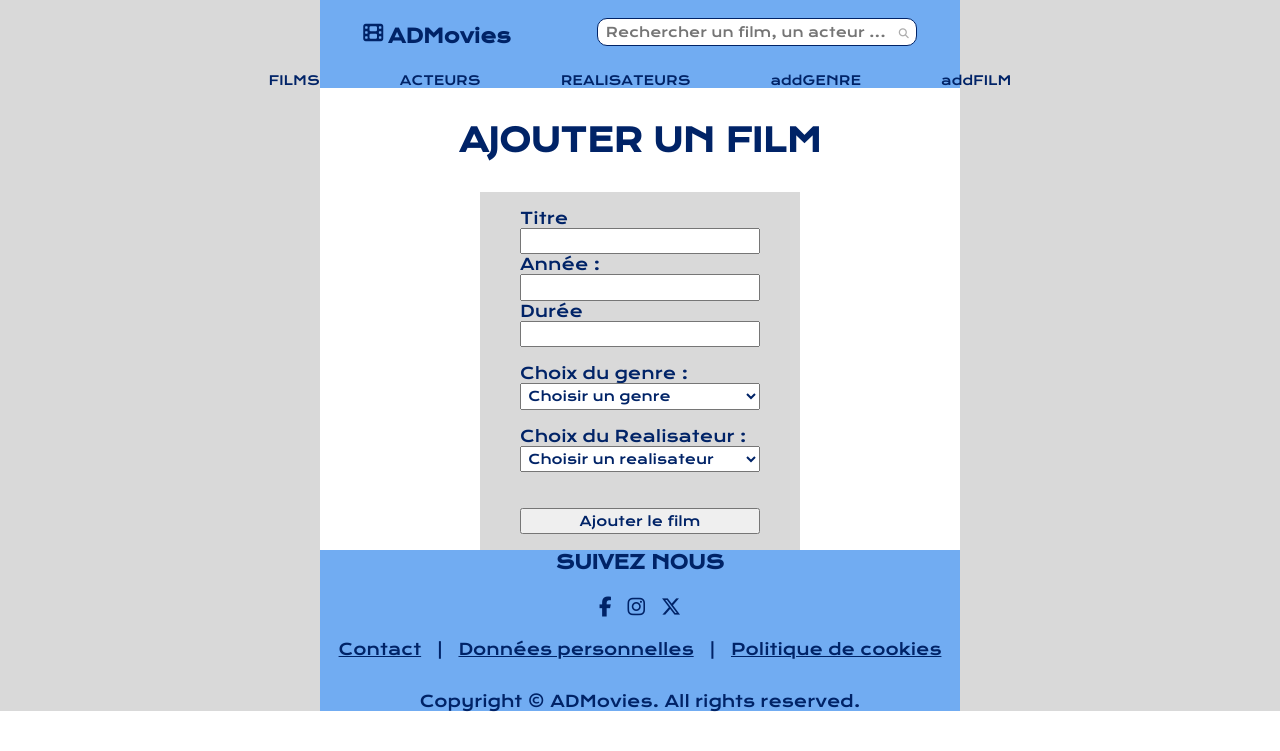
After one commit to AntoineDrc/Projet_cinema, a PHP site: template view/filmForm.php in a window 1280 px wide. The commit adds this page. Shown: the top 751 px of the page. Run offline with PHP 8.4, Linux system fonts and the light colour scheme; the template is opened without the code that fills it, so the values that code supplies are empty; some libraries are stand-ins or nearby versions.

Commit message:
ajouts de vues et d'un formulaire pour add un film a la BDD

```diff
--- a/public/css/style.css
+++ b/public/css/style.css
@@ -7,6 +7,11 @@
   padding: 0;
   vertical-align: top;
   font-family: "Krona One";
+}
+
+body {
+  /* display: flex;
+  justify-content: center; */
 }
 
 #wrapper {
@@ -30,7 +35,7 @@ nav {
 nav a {
   text-decoration: none;
   font-size: 0.8rem;
-  padding: 5px 5px 0 5px;
+  padding-top: 0.5rem;
 }
 
 .navBot a:hover {
@@ -73,7 +78,7 @@ nav a {
 
 .navBot {
   display: flex;
-  gap: 7rem;
+  gap: 5rem;
   justify-content: center;
 }
 
@@ -278,3 +283,29 @@ footer {
   width: 100%;
   object-fit: cover;
 }
+
+/* FILM FORM *******************/
+
+form {
+  display: flex;
+  flex-direction: column;
+  gap: 1rem;
+  width: 15rem;
+  margin: auto;
+}
+
+form label {
+  min-width: 10rem;
+}
+
+form input, select {
+  width: 100%;
+  padding: 0.2rem;
+}
+
+.formulaire {
+  background-color: #d9d9d9;
+  width: 20rem;
+  margin: auto;
+  padding: 1rem 0;
+}
--- /dev/null
+++ b/view/filmForm.php
@@ -0,0 +1,63 @@
+<?php ob_start(); ?>
+
+<div class="titrePage">
+    <h1>AJOUTER UN FILM</h1>
+</div>
+<div class="formulaire">
+    <form action="index.php?action=addFilm" method="post">
+        <div class="entreeFilm">
+            <label for="Titre">Titre</label>
+            <input type="text" name="titre">
+            <label for="Année">Année :</label>
+            <input type="text" name="anneeSortie">
+            <label for="Durée">Durée</label>
+            <input type="text" name="duree"><br>
+        </div>
+
+        <!-- Menu déroulant pour selectionner un genre existant -->
+        <div class="entreeGenre">
+            <label for="ChoixGenre">Choix du genre :</label>
+            <select name="genre">
+                <option value="">Choisir un genre</option>
+                <?php
+                foreach ($genres as $genre) // Boucle pour afficher les genres
+                {
+                ?>
+                    <option value="<?= $genre["id_categorie"] ?>"><?= $genre["genre"] ?></option>
+                <?php
+                }
+                ?>
+            </select><br>
+        </div>
+
+        <!-- Menu déroulant pour selectionner un realisateur existant -->
+        <div class="entreeRealisateur">
+            <label for="ChoixRealisateur">Choix du Realisateur :</label>
+            <select name="realisateur">
+                <option value="">Choisir un realisateur</option>
+                <?php
+                foreach ($realisateurs as $realisateur) // Boucle pour afficher les realisateurs
+                {
+                ?>
+                    <option value="<?= $realisateur["id_realisateur"] ?>"><?= $realisateur["prenom"] . " " . $realisateur["nom"] ?></option>
+                <?php
+                }
+                ?>
+            </select><br><br>
+        </div>
+
+        <input type="submit" value="Ajouter le film">
+    </form>
+</div>
+
+<?php
+// Prépare les variables pour le template
+$titre = "Ajouter Film";
+$titre_secondaire = "";
+
+// Termine la capture du contenu et le stocke dans $contenu
+$contenu = ob_get_clean();
+
+// Inclut le template qui utilise $contenu
+require "view/template.php";
+?>
--- a/view/genreForm.php
+++ b/view/genreForm.php
@@ -2,13 +2,13 @@
 <div class="titrePage">
     <h1>AJOUTER UN GENRE</h1>
 </div>
+<div class="formulaire">
     <form action="index.php?action=addGenre" method="post">
         <label for="Genre">Genre :</label>
         <input type="text" name="nom_genre">
         <input type="submit" value="Ajouter le genre">
     </form>
-
-
+</div>
 <?php
 
 // Prépare les variables pour le template
--- a/view/listActeurs.php
+++ b/view/listActeurs.php
@@ -12,7 +12,8 @@
                 $detailsUrl = "index.php?action=detailsActeur&id=" . $personne['id_acteur'];
             ?>
             <tr>
-                <td><a href="<?= $detailsUrl ?>"><img src="<?= $imgPath ?>" alt="Photo de <?= $personne['prenom'] ?>"></a></td>
+                <td><a href="<?= $detailsUrl ?>">
+                    <img src="<?= $imgPath ?>" alt="Photo de <?= $personne['prenom'] ?>"></a></td>
                 <td><a href="<?= $detailsUrl ?>"><?= $personne["prenom"] ?></a></td>
                 <td><a href="<?= $detailsUrl ?>"><?= $personne["nom"] ?></a></td>
             </tr>
--- a/view/nav.php
+++ b/view/nav.php
@@ -17,6 +17,7 @@
         <a href="index.php?action=listFilms">FILMS</a>
         <a href="index.php?action=listActeurs">ACTEURS</a>
         <a href="index.php?action=listRealisateurs">REALISATEURS</a>
-        <a href="index.php?action=addGenreForm">GENRE</a>
+        <a href="index.php?action=addGenreForm">addGENRE</a>
+        <a href="index.php?action=addFilmForm">addFILM</a>
     </div>
 </nav>
```
Also changed, not shown: controller/CinemaController.php (+94 -1 lines), index.php (+8 -0 lines), view/detailsActeur.php (+1 -6 lines), view/detailsRealisateur.php (added, +33 -0 lines), view/listRealisateurs.php (+9 -4 lines), 1 other file. Lines whose indentation alone changed are shown as unchanged.
